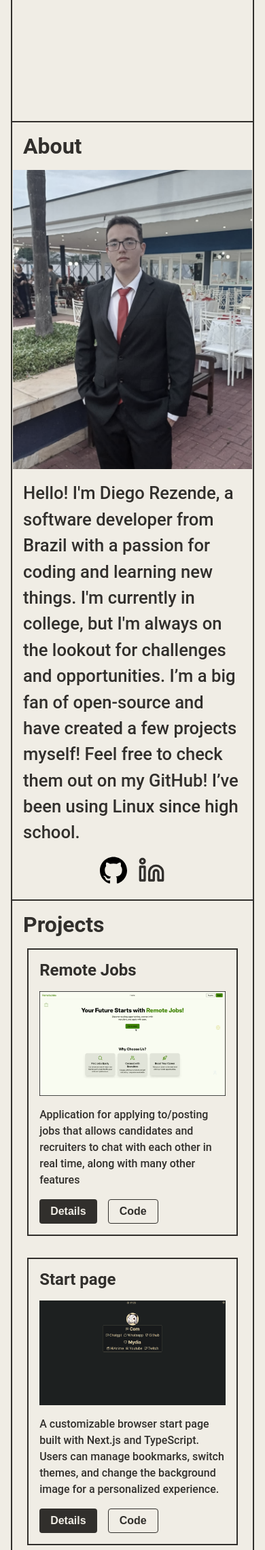
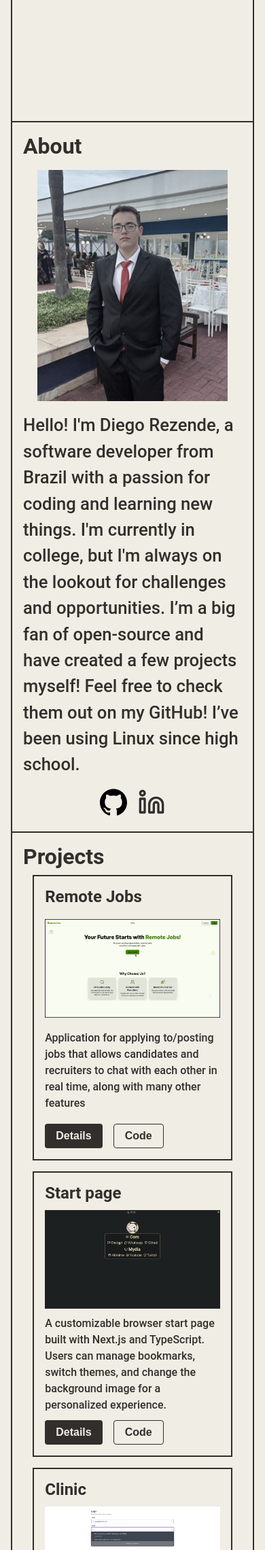
Before and after one commit to diegorezm/portfolio, a PHP site: page / in a window 390 px wide. Shown: the part 737-3017 px from the top of the page at 68% size. Run offline with PHP 8.4, Linux system fonts and the light colour scheme.

Commit message:
Removing javascript

```diff
--- a/index.html
+++ b/index.html
@@ -107,15 +107,10 @@
       </div>
     </section>
 
-    <section id="projects" data-section data-flex data-flex-direction="col" data-padding="md" data-gap="md"
+    <section id="projects" data-section data-flex data-flex-direction="col" data-padding="md" data-gap="sm"
       data-border-top>
 
       <h2>Projects</h2>
-
-      <div class="carousel-container" data-flex="row" data-align="center" data-justify="center" data-gap="md">
-        <button class="carousel-nav-btn" data-direction="prev" variant="outline" size="md" aria-label="Previous button">
-          &larr;
-        </button>
 
       <ul class="project_list">
         <li class="project_item_card">
@@ -125,8 +120,7 @@
             other in real time, along with many other features</p>
           <div data-flex data-gap="md">
             <button variant="primary" size="md">
-                <a href="https://www.youtube.com/watch?v=mVsjvXnaol4&t=1s" target="_blank" text-
-                  text-color="on-primary">
+              <a href="https://www.youtube.com/watch?v=mVsjvXnaol4&t=1s" target="_blank" text- text-color="on-primary">
                 Details
               </a>
             </button>
@@ -195,13 +189,7 @@
             </button>
           </div>
         </li>
-
       </ul>
-
-        <button class="carousel-nav-btn" data-direction="next" variant="outline" size="md" aria-label="Next button">
-          &rarr;
-        </button>
-      </div>
     </section>
 
     <section id="contact" data-flex data-flex-direction="col" data-gap="md" data-padding="md" data-border-top>
@@ -248,9 +236,8 @@
         </div>
       </div>
     </section>
+  </main>
 
-  </main>
-  <script src="./js/carousel.js"></script>
 </body>
 
 </html>
--- a/js/carousel.js
+++ /dev/null
@@ -1,59 +0,0 @@
-
-document.addEventListener('DOMContentLoaded', () => {
-  const projectList = document.querySelector('.project_list');
-  const prevBtn = document.querySelector('.carousel-nav-btn[data-direction="prev"]');
-  const nextBtn = document.querySelector('.carousel-nav-btn[data-direction="next"]');
-
-  if (!projectList || !prevBtn || !nextBtn) {
-    console.warn('Carousel elements not found. Skipping carousel JS init.');
-    return;
-  }
-
-  const scrollCarousel = (direction) => {
-    if (screen.width <= 768) {
-      return
-    }
-
-    const itemWidth = projectList.querySelector('.project_item_card').offsetWidth;
-    const gap = parseFloat(getComputedStyle(projectList).rowGap);
-    const scrollAmount = itemWidth + gap;
-
-    if (direction === 'next') {
-      projectList.scrollBy({
-        left: scrollAmount,
-        behavior: 'smooth'
-      });
-    } else if (direction === 'prev') {
-      projectList.scrollBy({
-        left: -scrollAmount,
-        behavior: 'smooth'
-      });
-    }
-  };
-
-  nextBtn.addEventListener('click', () => scrollCarousel('next'));
-  prevBtn.addEventListener('click', () => scrollCarousel('prev'));
-
-  const updateButtonState = () => {
-    if (projectList.scrollLeft < 1) {
-      prevBtn.disabled = true
-      prevBtn.classList.add("hidden")
-    } else {
-      prevBtn.disabled = false
-      prevBtn.classList.remove("hidden")
-    }
-
-    const scrollEndTolerance = 5;
-
-    if ((projectList.scrollWidth - projectList.scrollLeft - projectList.clientWidth) < scrollEndTolerance) {
-      nextBtn.disabled = true;
-      nextBtn.classList.add("hidden")
-    } else {
-      nextBtn.disabled = false;
-      nextBtn.classList.remove("hidden")
-    }
-  };
-
-  projectList.addEventListener('scroll', updateButtonState);
-  updateButtonState();
-});
--- a/styles/styles.css
+++ b/styles/styles.css
@@ -15,8 +15,8 @@
   --spacing-md: 1rem;
   --spacing-lg: 2rem;
   --spacing-xl: 4rem;
-  --project-card-width: 30rem;
-  --project-card-height: 30rem;
+  --project-card-width: 24rem;
+  --project-card-height: 24rem;
 }
 
 body {
@@ -298,37 +298,23 @@ p {
 }
 
 .project_list {
-  display: flex;
-  flex-wrap: nowrap;
-  flex-grow: 1;
-  gap: var(--spacing-lg);
-  overflow-x: auto;
-  scroll-snap-type: x mandatory;
-  width: calc(var(--project-card-width) + var(--spacing-md) * 2);
-  scrollbar-width: none;
-  -ms-overflow-style: none;
-}
-
-.project_list::-webkit-scrollbar {
-  display: none;
+  display: grid;
+  grid-template-columns: repeat(auto-fit, minmax(20rem, 1fr));
+  place-items: center;
+  gap: var(--spacing-md);
 }
 
 .project_item_card {
   display: flex;
   flex: 0 0 auto;
-  /* Don't grow/shrink, base size is auto */
   flex-direction: column;
   justify-content: space-between;
   border: var(--border);
   padding: var(--spacing-md);
-  width: var(--project-card-width);
-  /* Use the custom property */
   height: var(--project-card-height);
-  /* Use the custom property */
   border-radius: 0rem;
   transition: all 0.2s ease-in-out;
   scroll-snap-align: start;
-  /* Snap to the left edge of the card */
 }
 
 .project_item_card p {
@@ -343,14 +329,6 @@ p {
   width: 100%;
   object-fit: cover;
   aspect-ratio: 16 / 9;
-}
-
-.carousel-container {
-  width: 100%;
-  max-width: calc(var(--project-card-width) * 3 + var(--spacing-md) * 4);
-  position: relative;
-  overflow: hidden;
-
 }
 
 .form_group {
@@ -379,23 +357,16 @@ p {
 
 @media (max-width: 768px) {
   .project_list {
-    flex-direction: column;
-    justify-content: center;
-    align-items: center;
+    place-content: center;
   }
 
   .project_item_card {
-    width: 85%;
-    height: 100%;
-    gap: var(--spacing-md);
+    width: 80%;
   }
 
-  .carousel-container {
-    max-width: 100%;
-  }
-
-  .carousel-nav-btn {
-    display: none;
+  .about_content_my_picture img {
+    width: 280px;
+    height: 340px;
   }
 
   .home_main_content_buttons>button[size="lg"] {
```
Lines whose indentation alone changed are shown as unchanged.
